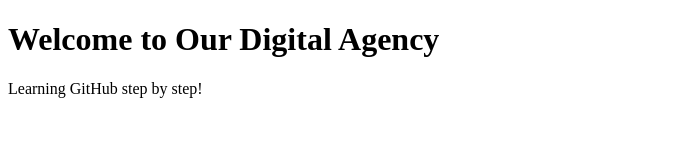
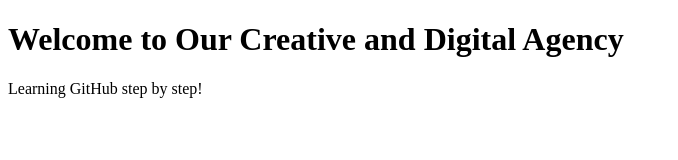
Before and after one commit to BlueSky1998-Star/agency-practice-project, a plain HTML site: page index.html in a window 1280 px wide. Shown: the whole page, without its empty margins (0-678 px from the left). Drawn offline with Linux system fonts and the light colour scheme.

Commit message:
Combine homepage heading changes

```diff
--- a/index.html
+++ b/index.html
@@ -5,7 +5,7 @@
     <title>Agency Practice Project</title>
 </head>
 <body>
-<h1>Welcome to Our Digital Agency</h1>
+    <h1>Welcome to Our Creative and Digital Agency</h1>
     <p>Learning GitHub step by step!</p>
 </body>
 </html>
```
